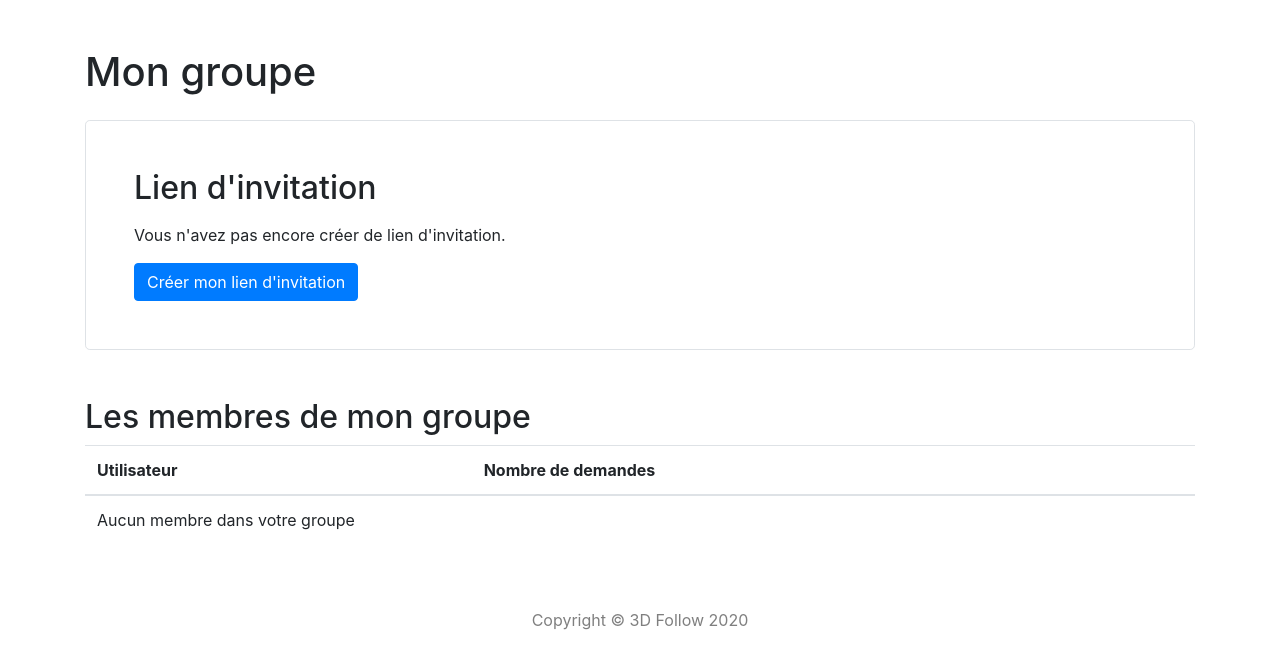
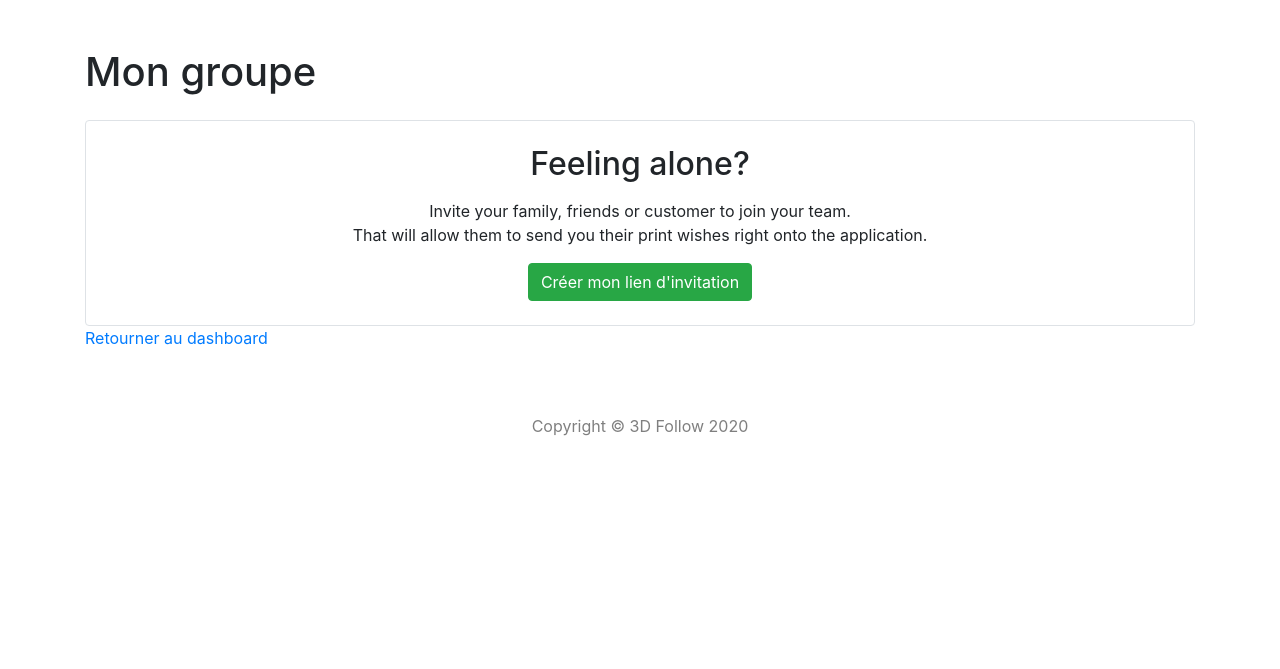
Before and after one commit to pyrech/3dfollow, a Symfony app: template application/templates/team/index.html.twig in a window 1280 px wide. Shown: the part 76-745 px from the top of the page. Run offline with Twig, Linux system fonts and the light colour scheme; the template is opened without the code that fills it, so the values that code supplies are empty; some libraries are stand-ins or nearby versions.

Commit message:
Tweak printer dashboad and add some help blocks

```diff
--- a/application/templates/account/index.html.twig
+++ b/application/templates/account/index.html.twig
@@ -17,5 +17,7 @@
         </div>
 
         <button class="btn btn-success">{{ button_label|default('Sauvegarder') }}</button>
+
+        <a href="{{ path('dashboard_index') }}">Retourner au dashboard</a>
     {{ form_end(form) }}
 {% endblock %}
--- a/application/templates/filament/index.html.twig
+++ b/application/templates/filament/index.html.twig
@@ -39,4 +39,6 @@
     </table>
 
     <a class="btn btn-success" href="{{ path('filament_new') }}">Ajouter un nouveau filament</a>
+
+    <a href="{{ path('dashboard_index') }}">Retourner au dashboard</a>
 {% endblock %}
--- a/application/templates/print_object/index.html.twig
+++ b/application/templates/print_object/index.html.twig
@@ -44,4 +44,6 @@
     </table>
 
     <a href="{{ path('print_object_new') }}" class="btn btn-success">Ajouter une impression</a>
+
+    <a href="{{ path('dashboard_index') }}">Retourner au dashboard</a>
 {% endblock %}
--- a/application/templates/print_request/index.html.twig
+++ b/application/templates/print_request/index.html.twig
@@ -56,4 +56,6 @@
             <hr class="mt-4" />
         {% endif %}
     {% endfor %}
+
+    <a href="{{ path('dashboard_index') }}">Retourner au dashboard</a>
 {% endblock %}
--- a/application/templates/team/index.html.twig
+++ b/application/templates/team/index.html.twig
@@ -4,8 +4,8 @@
 {% block page_title %}Mon groupe{% endblock %}
 
 {% block page_body %}
-    <div class="border rounded-lg p-5">
-        <h2 class="mb-3">Lien d'invitation</h2>
+    <div class="rounded border p-4 text-center">
+        <h2 class="mb-3">{{ team.members|length < 1 and not team.joinToken ? 'Feeling alone?' : 'Lien d\'invitation' }}</h2>
 
         <form method="post" action="{{ path('team_generate_join_token') }}">
             {% if team.joinToken %}
@@ -15,17 +15,23 @@
                     <input class="w-100" readonly value="{{ url('team_join', {token: team.joinToken}) }}" />
                 </div>
 
-                <button type="submit" class="btn btn-outline-danger">Regénérer mon lien d'invitation</button>
+                <div class="text-right">
+                    <button type="submit" class="btn btn-sm btn-outline-danger">Regénérer mon lien d'invitation</button>
+                </div>
             {% else %}
-                <p>Vous n'avez pas encore créer de lien d'invitation.</p>
+                <p>
+                    Invite your family, friends or customer to join your team.<br />
+                    That will allow them to send you their print wishes right onto the application.<br />
+                </p>
 
-                <button type="submit" class="btn btn-primary">Créer mon lien d'invitation</button>
+                <button type="submit" class="btn btn-success">Créer mon lien d'invitation</button>
             {% endif %}
 
             <input type="hidden" name="token" value="{{ csrf_token('team_generate_join_token') }}" />
         </form>
     </div>
 
+    {% if team.joinToken  %}
         <h2 class="mt-5 mb-2">Les membres de mon groupe</h2>
 
         <table class="table">
@@ -48,4 +54,7 @@
                 {% endfor %}
             </tbody>
         </table>
+    {% endif %}
+
+    <a href="{{ path('dashboard_index') }}">Retourner au dashboard</a>
 {% endblock %}
```
Also changed, not shown: application/templates/dashboard/_printer.html.twig (+62 -0 lines), application/templates/dashboard/index.html.twig (+7 -0 lines), application/templates/team/print_requests.html.twig (+11 -0 lines). Lines whose indentation alone changed are shown as unchanged.
